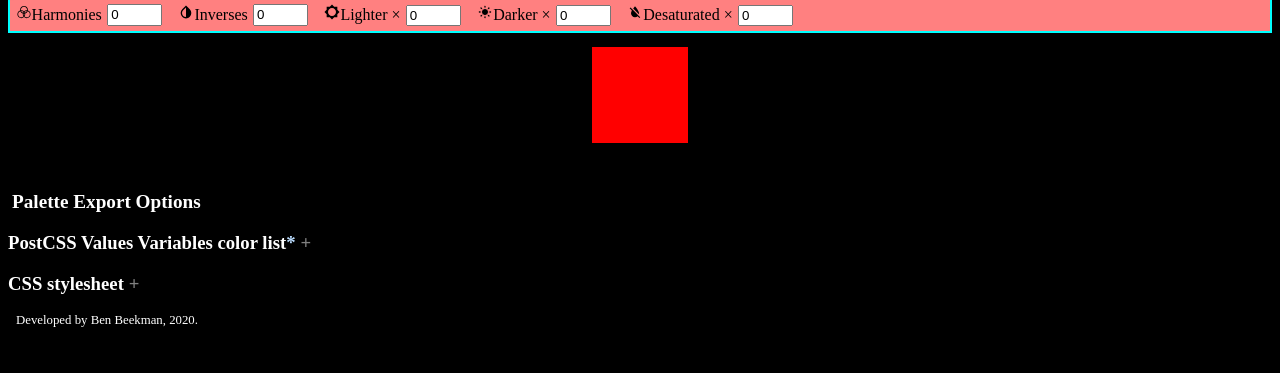
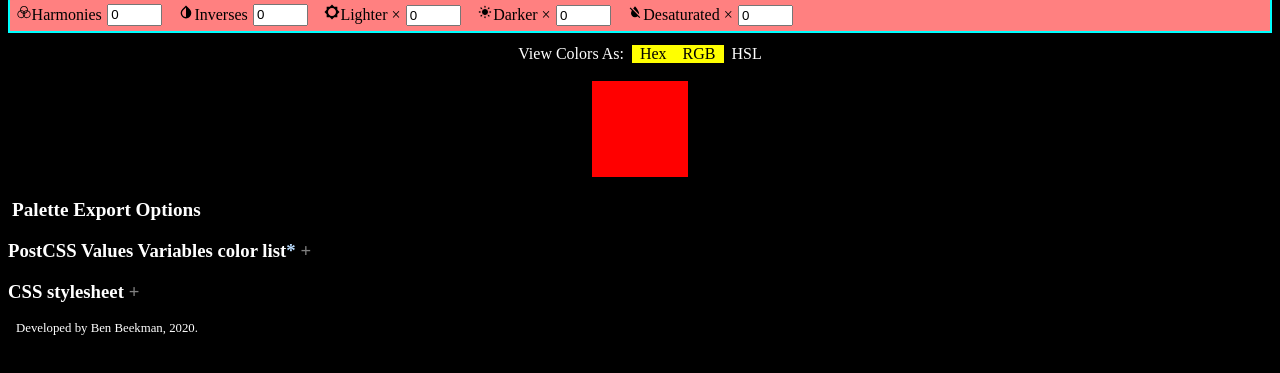
Before and after one commit to beekman/color-combo-creator, a React app: page / in a window 1280 px wide. Shown: the part 77-450 px from the top of the page. Built offline with nearby package versions, Linux system fonts and the light colour scheme.

Commit message:
refactoring, consistent ordering of view as options and output

```diff
--- a/src/components/VariationsControls/VariationsControls.css
+++ b/src/components/VariationsControls/VariationsControls.css
@@ -11,6 +11,24 @@
   input{
     width: 3.5em;
     margin: 0 1.25em 0 0.4em;
+  }
+}
+.colorFormats {
+  padding: 0.25rem;
+  height: auto;
+  display: flex;
+  flex-wrap: wrap;
+  margin: 0.5rem auto;
+  align-items: center;
+  justify-content: center;
+  color: white;
+  .exportFormatToggle{
+    padding: 0 0.5rem;
+    cursor: pointer;
+  }
+  .toggled{
+    background: yellow;
+    color: black;
   }
 }
 
--- a/src/components/VariationsControls/VariationsControls.js
+++ b/src/components/VariationsControls/VariationsControls.js
@@ -31,8 +31,10 @@ const VariationsControls = (color) => {
   const [cssExportToggled, setCssExportToggled] = useState(true);
   const [exportHexToggled, setExportHexToggled] = useState(true);
   const handleExportHexClick = () => setExportHexToggled((toggled) => !toggled);
-  const [exportHslToggled, setHslToggled] = useState(false);
+  const [exportHslToggled, setExportHslToggled] = useState(false);
+  const handleExportHslClick = () => setExportHslToggled((toggled) => !toggled);
   const [exportRgbToggled, setExportRgbToggled] = useState(true);
+  const handleExportRgbClick = () => setExportRgbToggled((toggled) => !toggled);
   const handleCssExportClick = () => setCssExportToggled((toggled) => !toggled);
   const [postcssExportToggled, setPostcssExportToggled] = useState(true);
   const handlePostcssExportClick = () => setPostcssExportToggled((toggled) => !toggled);
@@ -75,15 +77,15 @@ const VariationsControls = (color) => {
           <div key={key} style={{ background: `hsl(${color.h}, ${color.s * 100}%, ${color.l * 100}%)` }} className={styles.Swatch} onClick={handleSwatchClick}>
             <aside className={`${styles.details} ${swatchToggled && styles.hidden}`}>
               <strong>{(color.matchType)}</strong>
-              {exportHslToggled &&
-                <p className={`${styles.hslValues}`}>hsl({(color.h).toFixed(1)}, {(color.s * 100).toFixed(2)}%, {(color.l * 100).toFixed(2)}%)
-                </p>
+              {exportHexToggled &&
+                <p className={`${styles.hexValues}`}>{hex}</p>
               }
               {exportRgbToggled &&
                 <p className={`${styles.rgbValues}`}>rgb({rgb[0]}, {rgb[1]}, {rgb[2]})</p>
               }
-              {exportHexToggled &&
-                <p className={`${styles.hexValues}`}>{hex}</p>
+              {exportHslToggled &&
+                <p className={`${styles.hslValues}`}>hsl({(color.h).toFixed(1)}, {(color.s * 100).toFixed(2)}%, {(color.l * 100).toFixed(2)}%)
+                </p>
               }
             </aside>
           </div>
@@ -108,6 +110,12 @@ const VariationsControls = (color) => {
         <label htmlFor="darkerQuantity" title="Darker color sets to generate from the base, harmonies, and inverses,with each increment stepping closer to black."> <TiAdjustBrightness /><span className={styles.textLabel}>Darker</span> &times;<input type="number" id="darkerQuantity" min="0" max="20" value={darkerQuantity} onChange={({ target }) => setDarkerQuantity(target.value)} /></label>
         <label htmlFor="desaturatedQuantity" title="Less saturated color sets to generate from the base, harmonies, and inverses, with each increment stepping closer to grayscale."><MdFormatColorReset /><span className={styles.textLabel}>Desaturated</span> &times;<input type="number" id="desaturatedQuantity" value={desaturatedQuantity} min="0" max="20" onChange={({ target }) => setDesaturatedQuantity(target.value)} /></label>
       </div>
+      <section className={styles.colorFormats}>
+        <div className={`${styles.exportFormatToggle} ${(!swatchToggled) && styles.toggled}`} onClick={handleSwatchClick}>View Colors As:</div>
+        <div className={`${styles.exportFormatToggle} ${exportHexToggled && styles.toggled}`} onClick={handleExportHexClick}>Hex</div>
+        <div className={`${styles.exportFormatToggle} ${exportRgbToggled && styles.toggled}`} onClick={handleExportRgbClick}>RGB</div>
+        <div className={`${styles.exportFormatToggle} ${exportHslToggled && styles.toggled}`} onClick={handleExportHslClick}>HSL</div>
+      </section>
 
       <section className={styles.ColorMatches}>
         {harmonySwatches}
@@ -116,7 +124,7 @@ const VariationsControls = (color) => {
         {darkerSwatches}
         {desaturatedSwatches}
       </section>
-      <section>View: </section>
+
       <section className={styles.export}>
         <h2>Palette Export Options</h2>
         <h3 className={`${styles.postcssExportToggler} ${postcssExportToggled && styles.expandable}`} onClick={handlePostcssExportClick}>PostCSS Values Variables color list<a href="https://github.com/css-modules/css-modules/blob/master/docs/values-variables.md" target="_blank">*</a></h3>
--- a/src/utils/styleExporters.js
+++ b/src/utils/styleExporters.js
@@ -11,10 +11,10 @@ export const getPostcssValuesVariables = (colorSet, exportHexToggled, exportRgbT
         colorString = `hsl(${color.h.toFixed(0)}, ${(color.s * 100).toFixed(2)}%, ${(color.l * 100).toFixed(2)}%;);`;
       }
       if(exportRgbToggled) {
-        colorString = `rgb(${r.toFixed(0)}, ${g}, ${b})`;
+        colorString = `rgb(${r}, ${g}, ${b})`;
       }
       if(exportHexToggled) {
-        colorString = hslToHex(color.h, color.s, color.l);
+        colorString =   (color.h, color.s, color.l);
       }
       console.log(colorString);
 
```
